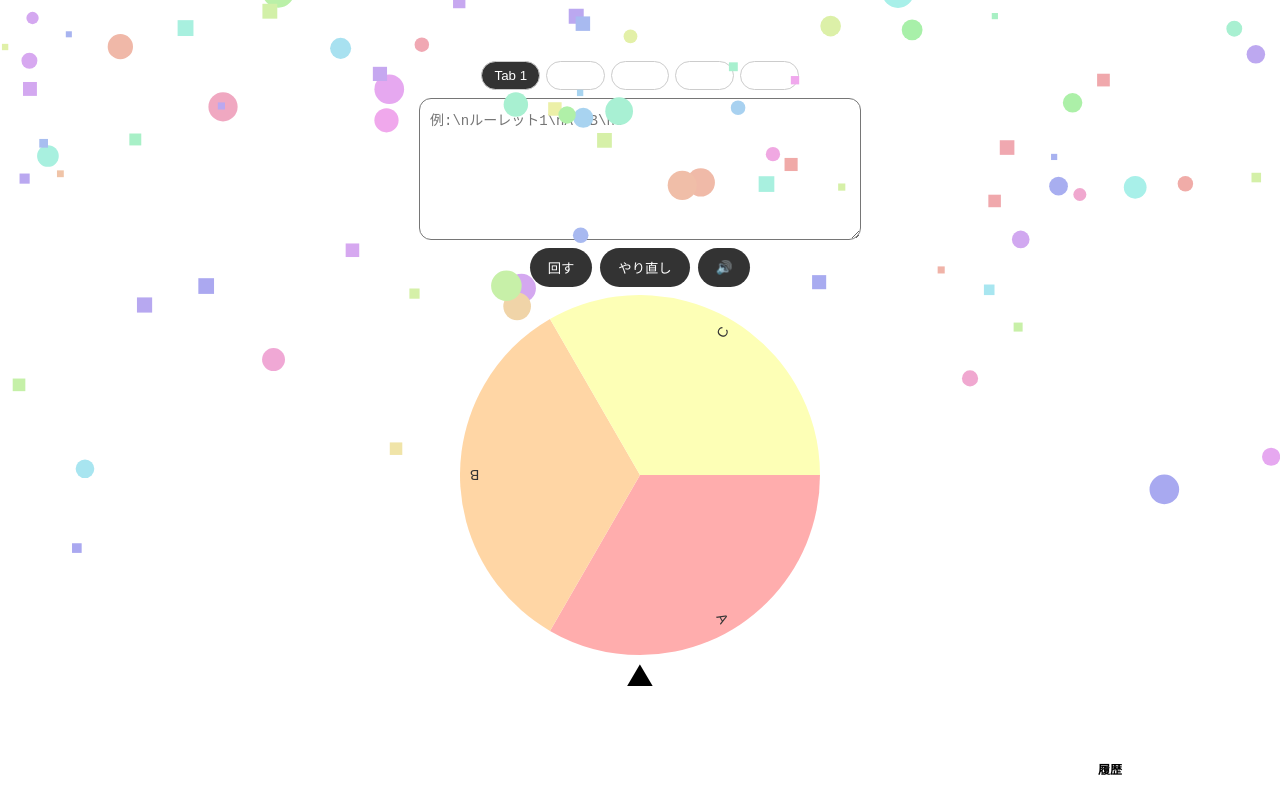
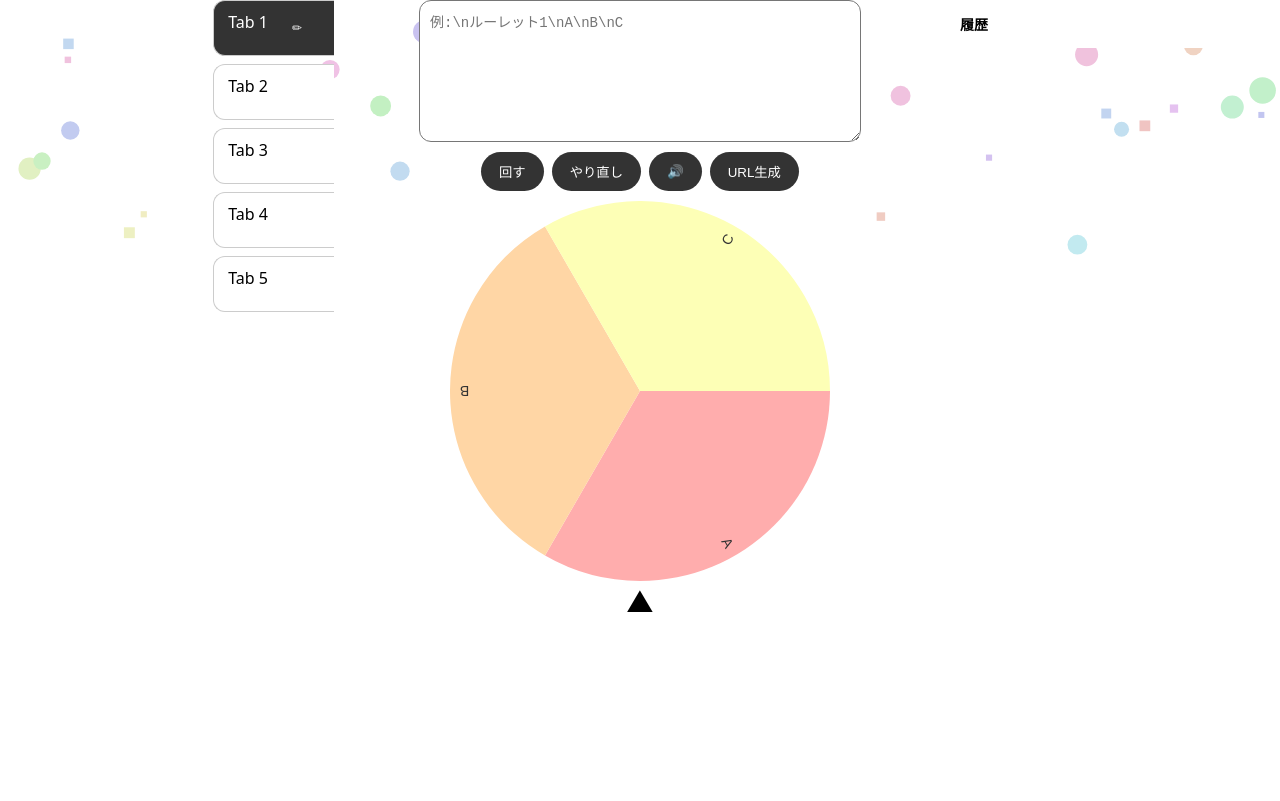
Before and after one commit to bakusou-ko-nn/roulette, a plain HTML site: page index.html in a window 1280 px wide. Drawn offline with Linux system fonts and the light colour scheme.

Commit message:
Update index.html

```diff
--- a/index.html
+++ b/index.html
@@ -7,127 +7,74 @@
 <link href="https://fonts.googleapis.com/css2?family=Montserrat:wght@700;900&display=swap" rel="stylesheet">
 <style>
 :root{--bg1:#fff;--bg2:#fff}
-body{
-  margin:0;min-height:100vh;
-  display:flex;flex-direction:column;align-items:center;justify-content:center;
-  font-family:system-ui,-apple-system,BlinkMacSystemFont,sans-serif;
-  background:linear-gradient(to bottom,var(--bg1),var(--bg2));
-  overflow:hidden;
-}
-#geom{position:fixed;inset:0;pointer-events:none;}
-.tabs{display:flex;gap:6px;flex-wrap:wrap;margin-bottom:8px}
-.tab{padding:6px 12px;border-radius:999px;border:1px solid #ccc;background:#fff;cursor:pointer}
+body{margin:0;min-height:100vh;display:flex;justify-content:center;align-items:center;font-family:system-ui,-apple-system,BlinkMacSystemFont,sans-serif;background:linear-gradient(to bottom,var(--bg1),var(--bg2));overflow:hidden}
+#geom{position:fixed;inset:0;pointer-events:none;z-index:0}
+#layout{position:relative;z-index:1;width:100%;max-width:1200px;display:flex}
+#left{width:25%;display:flex;justify-content:flex-end;padding-right:12px}
+.tabs{display:flex;flex-direction:column;gap:8px}
+.tab{padding:10px 14px;border-radius:12px 0 0 12px;border:1px solid #ccc;border-right:none;background:#fff;cursor:pointer;display:flex;justify-content:space-between;gap:6px}
 .tab.active{background:#333;color:#fff}
-textarea{width:90vw;max-width:420px;height:120px;border-radius:12px;padding:10px;font-size:14px}
-.controls{display:flex;gap:8px;margin:8px 0}
+.tab span{flex:1;white-space:nowrap;overflow:hidden;text-overflow:ellipsis}
+.tab button{border:none;background:none;cursor:pointer;font-size:12px}
+#center{width:50%;display:flex;flex-direction:column;align-items:center}
+textarea{width:100%;max-width:420px;height:120px;border-radius:12px;padding:10px;font-size:14px}
+.controls{display:flex;gap:8px;margin:10px 0;flex-wrap:wrap;justify-content:center}
 button{padding:10px 18px;border:none;border-radius:999px;background:#333;color:#fff;cursor:pointer}
 #wheelWrap{position:relative}
-canvas#wheel{width:360px;height:360px}
+canvas#wheel{width:380px;height:380px}
 #arrow{font-size:28px;margin-top:-4px}
-#result{font-family:'Montserrat',sans-serif;font-size:34px;font-weight:900;margin-top:6px;min-height:40px}
-#history{position:fixed;right:12px;bottom:12px;background:#fff;border-radius:16px;padding:10px;width:160px;font-size:12px}
-.history-item{display:flex;align-items:center;gap:6px;margin-bottom:4px}
-.color-chip{width:12px;height:12px;border-radius:50%}
+#result{font-family:'Montserrat',sans-serif;font-size:44px;font-weight:900;margin-top:10px;text-decoration:underline}
+#right{width:25%;padding-left:12px}
+#history{background:#fff;border-radius:20px;padding:14px;font-size:14px}
+.history-item{display:flex;align-items:center;gap:8px;margin-bottom:6px}
+.color-chip{width:14px;height:14px;border-radius:50%}
+#share{margin-top:10px;text-align:center}
+#qr{margin-top:6px}
 </style>
 </head>
 <body>
 <canvas id="geom"></canvas>
-
-<div class="tabs" id="tabs"></div>
+<div id="layout">
+  <div id="left"><div class="tabs" id="tabs"></div></div>
+  <div id="center">
     <textarea id="items" placeholder="例:\nルーレット1\nA\nB\nC"></textarea>
     <div class="controls">
       <button onclick="spin()">回す</button>
       <button onclick="resetAll()">やり直し</button>
       <button onclick="toggleSound()" id="soundBtn">🔊</button>
+      <button onclick="generateURL()">URL生成</button>
     </div>
-<div id="wheelWrap">
-  <canvas id="wheel" width="360" height="360"></canvas>
-</div>
+    <div id="wheelWrap"><canvas id="wheel" width="380" height="380"></canvas></div>
     <div id="arrow">▲</div>
     <div id="result"></div>
-<div id="history"><strong>履歴</strong><div id="historyList"></div></div>
+    <div id="share"><div id="shareURL"></div><canvas id="qr"></canvas></div>
+  </div>
+  <div id="right"><div id="history"><strong>履歴</strong><div id="historyList"></div></div></div>
+</div>
 <audio id="tick" src="https://assets.mixkit.co/active_storage/sfx/2571/2571-preview.mp3"></audio>
+<script>
+// 背景
+const gcv=document.getElementById('geom'),gctx=gcv.getContext('2d');let geoms=[];function resize(){gcv.width=innerWidth;gcv.height=innerHeight}addEventListener('resize',resize);resize();function spawn(){if(Math.random()<0.12)geoms.push({x:Math.random()*gcv.width,y:-20,s:6+Math.random()*8,spd:0.4+Math.random(),c:`hsl(${Math.random()*360},60%,85%)`,t:Math.random()<.5})}function drawBg(){gctx.clearRect(0,0,gcv.width,gcv.height);spawn();geoms.forEach(o=>{gctx.fillStyle=o.c;if(o.t){gctx.beginPath();gctx.arc(o.x,o.y,o.s,0,Math.PI*2);gctx.fill()}else gctx.fillRect(o.x,o.y,o.s,o.s);o.y+=o.spd});geoms=geoms.filter(o=>o.y<gcv.height+20);requestAnimationFrame(drawBg)}drawBg();
 
-<script>
-// ===== 幾何学模様 =====
-const gcv=document.getElementById('geom'),gctx=gcv.getContext('2d');
-let geoms=[];
-function resizeGeom(){gcv.width=innerWidth;gcv.height=innerHeight}
-addEventListener('resize',resizeGeom);resizeGeom();
-function spawnGeom(){geoms.push({x:Math.random()*gcv.width,y:-20,size:6+Math.random()*10,speed:0.5+Math.random()*1.5,color:`hsl(${Math.random()*360},70%,80%)`,shape:Math.random()<.5?'c':'r'})}
-function drawGeom(){gctx.clearRect(0,0,gcv.width,gcv.height);if(Math.random()<0.3)spawnGeom();geoms.forEach(o=>{gctx.fillStyle=o.color;if(o.shape==='c'){gctx.beginPath();gctx.arc(o.x,o.y,o.size,0,Math.PI*2);gctx.fill()}else{gctx.fillRect(o.x,o.y,o.size,o.size)}o.y+=o.speed});geoms=geoms.filter(o=>o.y<gcv.height+20);requestAnimationFrame(drawGeom)}drawGeom();
-
-// ===== ルーレット =====
-const canvas=document.getElementById('wheel'),ctx=canvas.getContext('2d');
-const colors=["#ffadad","#ffd6a5","#fdffb6","#caffbf","#9bf6ff","#a0c4ff","#bdb2ff"];
-let angle=0,spinning=false,soundOn=true;
-let history=[],activeTab=0;
-const presets=JSON.parse(localStorage.getItem('presets')||'[]');
-
-function parseItems(){
-  const lines=document.getElementById('items').value.split("\n").filter(Boolean);
-  if(lines.length<2) return {name:'',items:[]};
-  return {name:lines[0],items:lines.slice(1)};
-}
-
-function draw(items){
-  const r=canvas.width/2;ctx.clearRect(0,0,canvas.width,canvas.height);
-  const step=2*Math.PI/items.length;
-  items.forEach((t,i)=>{
-    ctx.beginPath();ctx.moveTo(r,r);
-    ctx.fillStyle=colors[i%colors.length];
-    ctx.arc(r,r,r,i*step+angle,(i+1)*step+angle);ctx.fill();
-    ctx.save();ctx.translate(r,r);ctx.rotate(i*step+step/2+angle);
-    ctx.textAlign='right';ctx.fillStyle='#333';ctx.font='14px sans-serif';
-    ctx.fillText(t,r-10,5);ctx.restore();
-  });
-}
-
-function spin(){
-  if(spinning) return;
-  const parsed=parseItems();const items=parsed.items;if(items.length<2) return;
-  spinning=true;let speed=0.35+Math.random()*0.25;
-  const tick=document.getElementById('tick');
-  const interval=setInterval(()=>{
-    angle+=speed;speed*=0.985;draw(items);
-    if(soundOn){tick.currentTime=0;tick.play()}
-    if(speed<0.002){
-      clearInterval(interval);spinning=false;
-      // ▲は下＝270度 → 外周が触れている位置で判定
-      const pointerAngle=(1.5*Math.PI-angle%(2*Math.PI)+2*Math.PI)%(2*Math.PI);
-      const idx=Math.floor(pointerAngle/(2*Math.PI/items.length))%items.length;
-      const hit=items[idx],color=colors[idx%colors.length];
-      document.getElementById('result').textContent=hit;
-      document.body.style.setProperty('--bg1',color);
-      document.body.style.setProperty('--bg2','#fff');
-      history.unshift({hit,color});history=history.slice(0,10);renderHistory();
-    }
-  },16);
-}
-
-function renderHistory(){
-  const h=document.getElementById('historyList');h.innerHTML='';
-  history.forEach(i=>{const d=document.createElement('div');d.className='history-item';
-    d.innerHTML=`<span class="color-chip" style="background:${i.color}"></span>${i.hit}`;
-    h.appendChild(d)});
-}
-
+// ルーレット
+const canvas=document.getElementById('wheel'),ctx=canvas.getContext('2d');const colors=["#ffadad","#ffd6a5","#fdffb6","#caffbf","#9bf6ff","#a0c4ff","#bdb2ff"];let angle=0,spinning=false,soundOn=true;let history=[],activeTab=0;const presets=JSON.parse(localStorage.getItem('presets')||'[]');
+function parseItems(){const l=document.getElementById('items').value.split('\n').filter(Boolean);return l.length<2?{name:'',items:[]}:{name:l[0],items:l.slice(1)}}
+function draw(items){const r=canvas.width/2;ctx.clearRect(0,0,canvas.width,canvas.height);const step=2*Math.PI/items.length;items.forEach((t,i)=>{ctx.beginPath();ctx.moveTo(r,r);ctx.fillStyle=colors[i%colors.length];ctx.arc(r,r,r,i*step+angle,(i+1)*step+angle);ctx.fill();ctx.save();ctx.translate(r,r);ctx.rotate(i*step+step/2+angle);ctx.textAlign='right';ctx.fillStyle='#333';ctx.font='14px sans-serif';ctx.fillText(t,r-10,5);ctx.restore()})}
+function spin(){if(spinning)return;const p=parseItems(),items=p.items;if(items.length<2)return;spinning=true;let speed=0.35+Math.random()*0.25;const tick=document.getElementById('tick');const it=setInterval(()=>{angle+=speed;speed*=0.985;draw(items);if(soundOn){tick.currentTime=0;tick.play()}if(speed<0.002){clearInterval(it);spinning=false;const pa=(1.5*Math.PI-angle%(2*Math.PI)+2*Math.PI)%(2*Math.PI);const idx=Math.floor(pa/(2*Math.PI/items.length))%items.length;const hit=items[idx],col=colors[idx%colors.length];document.getElementById('result').textContent=hit;document.body.style.setProperty('--bg1',col);document.body.style.setProperty('--bg2','#fff');history.unshift({hit,col});history=history.slice(0,10);renderHistory()}},16)}
+function renderHistory(){const h=document.getElementById('historyList');h.innerHTML='';history.forEach(i=>{const d=document.createElement('div');d.className='history-item';d.innerHTML=`<span class="color-chip" style="background:${i.col}"></span>${i.hit}`;h.appendChild(d)})}
 function resetAll(){document.getElementById('result').textContent='';history=[];renderHistory();document.body.style.setProperty('--bg1','#fff')}
 function toggleSound(){soundOn=!soundOn;document.getElementById('soundBtn').textContent=soundOn?'🔊':'🔇'}
 
-function renderTabs(){
-  const t=document.getElementById('tabs');t.innerHTML='';
-  for(let i=0;i<5;i++){
-    const b=document.createElement('button');b.className='tab'+(i===activeTab?' active':'');
-    b.textContent=presets[i]?.name||('Tab '+(i+1));
-    b.onclick=()=>{
-      presets[activeTab]={name:parseItems().name,raw:document.getElementById('items').value};
-      activeTab=i;document.getElementById('items').value=presets[i]?.raw||'';
-      localStorage.setItem('presets',JSON.stringify(presets));renderTabs();
-    };t.appendChild(b);
-  }
-}
-renderTabs();draw(['A','B','C']);
+// タブ
+function renderTabs(){const t=document.getElementById('tabs');t.innerHTML='';for(let i=0;i<5;i++){const d=document.createElement('div');d.className='tab'+(i===activeTab?' active':'');const name=presets[i]?.name||('Tab '+(i+1));const span=document.createElement('span');span.textContent=name;span.onclick=()=>switchTab(i);const edit=document.createElement('button');edit.textContent='✏';edit.onclick=(e)=>{e.stopPropagation();const n=prompt('タブ名',name);if(n){presets[i]=presets[i]||{};presets[i].name=n;localStorage.setItem('presets',JSON.stringify(presets));renderTabs()}};d.appendChild(span);d.appendChild(edit);t.appendChild(d)}}
+function switchTab(i){presets[activeTab]={name:parseItems().name,raw:document.getElementById('items').value};activeTab=i;document.getElementById('items').value=presets[i]?.raw||'';localStorage.setItem('presets',JSON.stringify(presets));renderTabs()}
+
+// URL & QR
+function generateURL(){const data=encodeURIComponent(document.getElementById('items').value);const url=location.origin+location.pathname+'?d='+data;document.getElementById('shareURL').textContent=url;drawQR(url)}
+function drawQR(text){const c=document.getElementById('qr'),q=c.getContext('2d');c.width=120;c.height=120;q.clearRect(0,0,120,120);const bits=Array.from(text).map(ch=>ch.charCodeAt(0)%2);let i=0;for(let y=0;y<12;y++)for(let x=0;x<12;x++){q.fillStyle=bits[i++%bits.length]?'#000':'#fff';q.fillRect(x*10,y*10,10,10)}}
+
+// 初期
+const params=new URLSearchParams(location.search);if(params.get('d'))document.getElementById('items').value=decodeURIComponent(params.get('d'));renderTabs();draw(['A','B','C']);
 </script>
 </body>
 </html>
```
Lines whose indentation alone changed are shown as unchanged.
